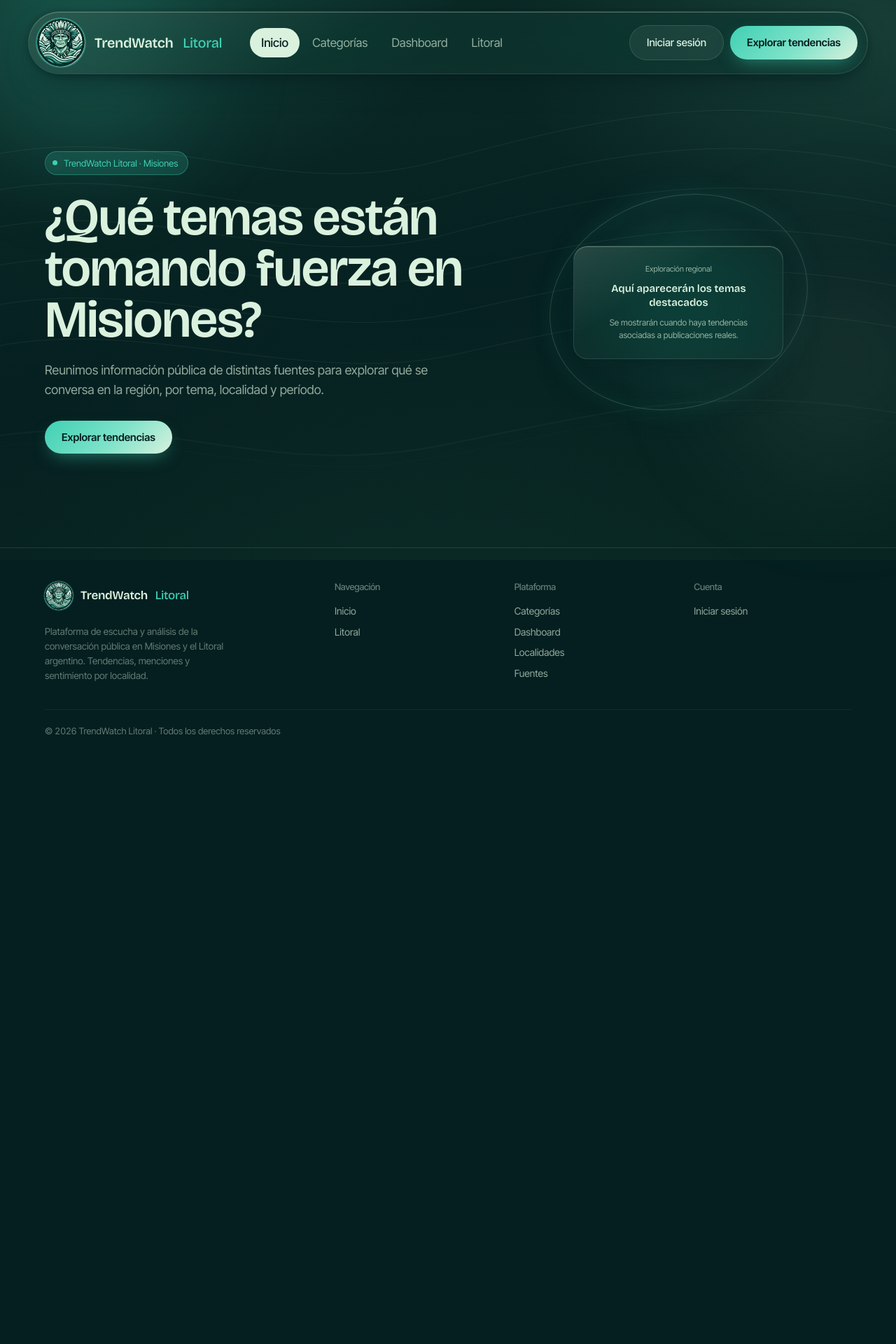
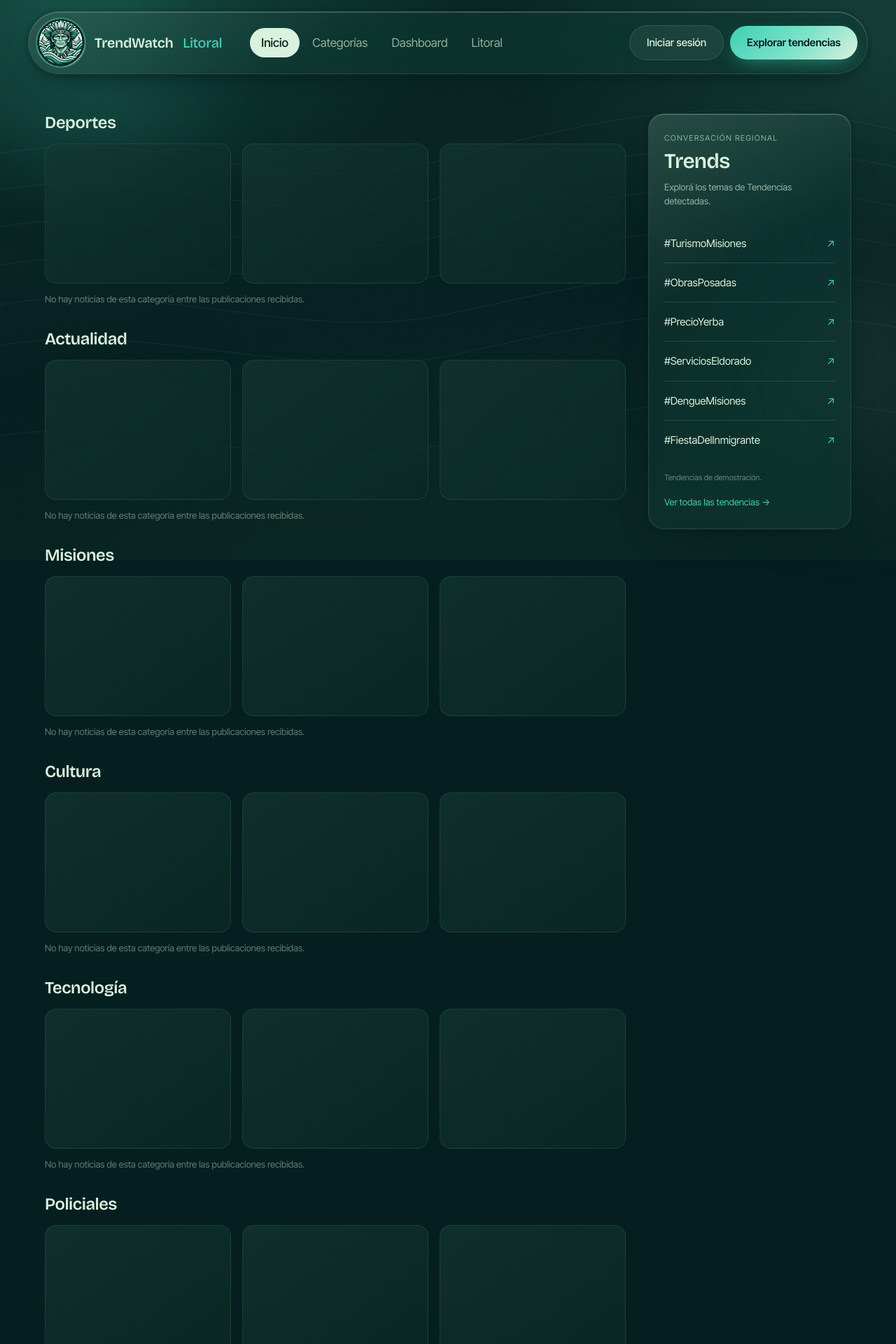
Before and after one commit to MakkiGan666/Trend-Watch-Litoral, a Django app: page / in a window 1280 px wide. Shown: the top 1920 px of the page at 70% size. Before the commit the page ends 1049 px from the top, so only its background shows below. Run offline with Django 5.2, Linux system fonts and the light colour scheme; tables that the repository leaves empty hold one stand-in row (values such as "Sample post").

Commit message:
new landing

```diff
--- a/app/core/templates/inicio.html
+++ b/app/core/templates/inicio.html
@@ -10,6 +10,7 @@
         <link href="https://fonts.googleapis.com/css2?family=Bricolage+Grotesque:opsz,wght@12..96,400;12..96,500;12..96,600&family=Inter+Tight:wght@400;500;600&display=swap" rel="stylesheet">
         <link rel="icon" type="image/png" href="/static/img/favicon.png">
         <link rel="stylesheet" href="/static/css/trendwatch.css?v=13">
+        <link rel="stylesheet" href="/static/css/landing-news.css?v=2">
     </head>
     <body class="landing-page">
         <a class="skip" href="#main">Saltar al contenido</a>
@@ -51,36 +52,38 @@
         </div>
         <main id="main">
             <div class="inicio-page">
-                <header class="inicio-hero reveal" aria-labelledby="inicio-title">
-                    <div class="wrap inicio-hero__grid">
-                        <div class="inicio-hero__content">
-                            <p class="eyebrow"><span class="pulse" aria-hidden="true"></span>TrendWatch Litoral · Misiones</p>
-                            <h1 id="inicio-title">¿Qué temas están tomando fuerza en Misiones?</h1>
-                            <p class="inicio-hero__lede">
-                                Reunimos información pública de distintas fuentes para explorar qué se conversa en la región, por tema, localidad y período.
-                            </p>
-                            <div class="inicio-hero__actions">
-                                <a class="btn btn--primary" href="/categorias/#resultados">Explorar tendencias</a>
-                            </div>
+                <h1 class="sr-only" id="inicio-title">Noticias por categoría y tendencias de Misiones</h1>
+                <div class="wrap news-layout">
+                    <div class="news-feed" data-news-feed="{% url 'listar_publicaciones' %}" aria-busy="false">
+                        {% include "partials/_news_category.html" with category_key="deportes" category_label="Deportes" %}
+                        {% include "partials/_news_category.html" with category_key="actualidad" category_label="Actualidad" %}
+                        {% include "partials/_news_category.html" with category_key="misiones" category_label="Misiones" %}
+                        {% include "partials/_news_category.html" with category_key="cultura" category_label="Cultura" %}
+                        {% include "partials/_news_category.html" with category_key="tecnologia" category_label="Tecnología" %}
+                        {% include "partials/_news_category.html" with category_key="policiales" category_label="Policiales" %}
+                        {% include "partials/_news_category.html" with category_key="sin-categoria" category_label="Otras noticias" %}
+                        <div class="news-feed__status">
+                            <p data-news-status role="status" aria-live="polite">Noticias de El Territorio</p>
+                            <button class="btn btn--ghost news-feed__retry" type="button" data-news-retry hidden>Reintentar</button>
                         </div>
-                        <div class="inicio-hero__visual" aria-label="Temas destacados de Misiones">
-                            {% for trend in featured_trends %}
-                            <a class="inicio-topic-link inicio-topic-link--{{ forloop.counter }} glass glass--sheen"
-                               href="/categorias/#resultados">
-                                <span class="inicio-topic-link__label">Tema destacado</span>
-                                <strong>{{ trend.descripcion|truncatechars:30 }}</strong>
-                                <span class="inicio-topic-link__count">Publicaciones · {{ trend.publication_count }}</span>
-                            </a>
-                            {% empty %}
-                            <div class="inicio-trends-empty glass glass--sheen">
-                                <span class="inicio-topic-link__label">Exploración regional</span>
-                                <strong>Aquí aparecerán los temas destacados</strong>
-                                <span>Se mostrarán cuando haya tendencias asociadas a publicaciones reales.</span>
-                            </div>
-                            {% endfor %}
-                        </div>
+                        <noscript><p class="news-feed__status">Activá JavaScript para consultar las noticias.</p></noscript>
                     </div>
-                </header>
+                    <aside class="news-trends glass glass--sheen" aria-labelledby="news-trends-title">
+                        <p class="news-trends__eyebrow">Conversación regional</p>
+                        <h2 id="news-trends-title">Trends</h2>
+                        <p class="news-trends__description">Explorá los temas de Tendencias detectadas.</p>
+                        <ul class="news-trends__list">
+                            <li><a href="/categorias/#trend-turismomisiones"><span>#TurismoMisiones</span><span aria-hidden="true">↗</span></a></li>
+                            <li><a href="/categorias/#trend-obrasposadas"><span>#ObrasPosadas</span><span aria-hidden="true">↗</span></a></li>
+                            <li><a href="/categorias/#trend-precioyerba"><span>#PrecioYerba</span><span aria-hidden="true">↗</span></a></li>
+                            <li><a href="/categorias/#trend-servicioseldorado"><span>#ServiciosEldorado</span><span aria-hidden="true">↗</span></a></li>
+                            <li><a href="/categorias/#trend-denguemisiones"><span>#DengueMisiones</span><span aria-hidden="true">↗</span></a></li>
+                            <li><a href="/categorias/#trend-fiestadelinmigrante"><span>#FiestaDelInmigrante</span><span aria-hidden="true">↗</span></a></li>
+                        </ul>
+                        <p class="news-trends__note">Tendencias de demostración.</p>
+                        <a class="news-trends__more" href="/categorias/#resultados">Ver todas las tendencias →</a>
+                    </aside>
+                </div>
             </div>
         </main>
         <div class="login-modal" id="login-modal" role="dialog" aria-modal="true" aria-labelledby="login-modal-title" aria-describedby="login-modal-description" {% if not open_login_modal %}hidden{% endif %}>
@@ -162,5 +165,6 @@
             </div>
         </footer>
         <script src="/static/js/trendwatch.js?v=3" defer></script>
+        <script src="/static/js/landing-news.js?v=1" defer></script>
     </body>
 </html>
--- /dev/null
+++ b/app/core/templates/partials/_news_category.html
@@ -0,0 +1,15 @@
+<section class="news-category" data-news-category="{{ category_key }}" aria-labelledby="news-heading-{{ category_key }}">
+  <div class="news-category__head">
+    <h2 id="news-heading-{{ category_key }}">{{ category_label }}</h2>
+    <div class="news-category__controls" hidden>
+      <button class="icon-btn" type="button" data-news-prev aria-label="Noticias anteriores de {{ category_label }}" aria-controls="news-track-{{ category_key }}">‹</button>
+      <button class="icon-btn" type="button" data-news-next aria-label="Noticias siguientes de {{ category_label }}" aria-controls="news-track-{{ category_key }}">›</button>
+    </div>
+  </div>
+  <div class="news-category__empty">
+    <div class="news-category__preview" aria-hidden="true"><span></span><span></span><span></span></div>
+    <p>Las noticias de {{ category_label }} aparecerán aquí.</p>
+  </div>
+  <div class="news-track" id="news-track-{{ category_key }}" hidden></div>
+  <div class="news-category__pages" role="group" aria-label="Páginas de noticias de {{ category_label }}" hidden></div>
+</section>
--- /dev/null
+++ b/app/static/css/landing-news.css
@@ -0,0 +1,46 @@
+/* Landing de noticias: usa la paleta y el vidrio compartidos del proyecto. */
+.landing-page .inicio-page{overflow:visible}
+.news-layout{display:grid;grid-template-columns:minmax(0,1fr) 290px;gap:32px;align-items:start;margin-top:40px;padding-bottom:72px}
+.news-feed{min-width:0}
+.news-feed__status{display:flex;align-items:center;gap:12px;flex-wrap:wrap;min-height:24px;margin-bottom:24px;color:var(--tx-2);font-size:13px}
+.news-feed__retry{font-size:13px;padding:7px 14px}
+.news-category{padding:0;margin-bottom:34px;min-width:0;scroll-margin-top:110px}
+.news-category__head{display:flex;align-items:center;justify-content:space-between;gap:16px;margin-bottom:16px}
+.news-category h2{font-size:24px}
+.news-category__controls{display:flex;gap:8px}
+.news-category__controls button{font-size:26px;line-height:1}
+.news-category__controls button:disabled{opacity:.3;cursor:default}
+.news-track{display:grid;grid-auto-flow:column;grid-auto-columns:calc((100% - 32px)/3);gap:16px;overflow-x:auto;scroll-snap-type:x mandatory;scrollbar-width:thin;scrollbar-color:var(--sage) transparent;padding:3px 2px 14px}
+.news-card{display:flex;flex-direction:column;min-width:0;background:var(--ink-700);border:1px solid var(--edge);border-radius:var(--r-md);overflow:hidden;scroll-snap-align:start;transition:border-color .2s,transform .2s}
+.news-card:hover{border-color:var(--aqua-line);transform:translateY(-2px)}
+.news-card__media{aspect-ratio:4/3;margin:10px 10px 0;border-radius:var(--r-sm);overflow:hidden;background:var(--ink-800);display:grid;place-items:center;position:relative}
+.news-card__media img{position:absolute;width:100%;height:100%;object-fit:cover;inset:0}
+.news-card__fallback{display:flex;flex-direction:column;align-items:center;gap:8px;color:var(--sage);font-size:11px}
+.news-card__fallback svg{width:34px;height:34px;opacity:.65}
+.news-card__body{padding:16px;display:flex;flex-direction:column;gap:10px;flex:1}
+.news-card__source{font-size:11px;color:var(--sage)}
+.news-card h3{font-size:17px;line-height:1.35;overflow-wrap:anywhere}
+.news-card__link{font-size:12px;color:var(--aqua);margin-top:auto;padding-top:8px}
+.news-category__preview{display:grid;grid-template-columns:repeat(3,minmax(0,1fr));gap:16px}
+.news-category__preview span{aspect-ratio:4/3;border-radius:var(--r-md);border:1px solid var(--edge);background:linear-gradient(145deg,var(--ink-700),var(--ink-800));opacity:.7}
+.news-category__empty p{color:var(--tx-3);font-size:13px;margin-top:12px}
+.news-category__pages{display:flex;justify-content:center;gap:9px;margin-top:12px}
+.news-page-dot{width:24px;height:24px;background:none;border:0;cursor:pointer;display:grid;place-items:center}
+.news-page-dot::before{content:"";width:7px;height:7px;border-radius:50%;background:var(--sage);opacity:.35;transition:opacity .2s,transform .2s}
+.news-page-dot[aria-pressed="true"]::before{opacity:1;background:var(--aqua);transform:scale(1.3)}
+.news-trends{position:sticky;top:112px;padding:26px 22px;overflow:hidden}
+.news-trends__eyebrow{font-size:11px;text-transform:uppercase;letter-spacing:.12em;color:var(--sage)}
+.news-trends h2{font-size:30px;margin-top:7px}
+.news-trends__description{font-size:13px;color:var(--tx-2);margin-top:10px}
+.news-trends__list{margin-top:22px;display:flex;flex-direction:column}
+.news-trends__list li+li{border-top:1px solid var(--edge)}
+.news-trends__list a{display:flex;align-items:center;justify-content:space-between;gap:8px;padding:16px 0;color:var(--mist);font-size:15px;overflow-wrap:anywhere;transition:color .2s}
+.news-trends__list a:hover{color:var(--aqua)}
+.news-trends__list a>span:last-child{color:var(--aqua)}
+.news-trends__note{font-size:11px;color:var(--tx-3);margin-top:18px}
+.news-trends__more{display:inline-flex;font-size:13px;color:var(--aqua);margin-top:16px}
+.news-layout [hidden]{display:none!important}
+@media(max-width:1050px){.news-layout{grid-template-columns:minmax(0,1fr) 250px;gap:22px}.news-track{grid-auto-columns:calc((100% - 16px)/2)}.news-trends{padding:22px 18px}.news-trends__list a{font-size:14px}}
+@media(max-width:760px){.news-layout{grid-template-columns:1fr;margin-top:28px}.news-trends{position:static}.news-trends__list{display:grid;grid-template-columns:1fr 1fr;column-gap:24px}.news-trends__list li+li{border-top:0}.news-trends__list li{border-bottom:1px solid var(--edge)}}
+@media(max-width:480px){.news-track{grid-auto-columns:85%}.news-category__preview{gap:10px}.news-trends__list{grid-template-columns:1fr}}
+@media(prefers-reduced-motion:reduce){.news-card,.news-page-dot::before{transition:none}}
--- /dev/null
+++ b/app/static/js/landing-news.js
@@ -0,0 +1,173 @@
+/* Lee publicaciones existentes; no dispara scraping ni ingesta. */
+(function () {
+  'use strict';
+  const feed = document.querySelector('[data-news-feed]');
+  if (!feed) return;
+  const status = feed.querySelector('[data-news-status]');
+  const retry = feed.querySelector('[data-news-retry]');
+  const sections = Array.from(feed.querySelectorAll('[data-news-category]'));
+  const reduced = window.matchMedia('(prefers-reduced-motion: reduce)').matches;
+  const carousels = new Map();
+
+  function safeUrl(value) {
+    if (typeof value !== 'string' || !value.trim()) return null;
+    try {
+      const url = new URL(value, window.location.origin);
+      return ['http:', 'https:'].includes(url.protocol) ? url.href : null;
+    } catch (_) { return null; }
+  }
+
+  function categoryOf(publication) {
+    // El scraper actual guarda la categoría en fuente: "El Territorio (Cultura)".
+    // categoria e imagen_url quedan admitidas para una futura ampliación de la API.
+    const match = String(publication.fuente || '').match(/\(([^)]+)\)\s*$/);
+    const category = String(publication.categoria || (match ? match[1] : 'sin-categoria'));
+    return category.normalize('NFD').replace(/[\u0300-\u036f]/g, '').trim().toLowerCase();
+  }
+
+  function card(publication) {
+    const article = document.createElement('article');
+    article.className = 'news-card';
+    const media = document.createElement('div');
+    media.className = 'news-card__media';
+    const fallback = document.createElement('span');
+    fallback.className = 'news-card__fallback';
+    fallback.innerHTML = '<svg aria-hidden="true" viewBox="0 0 24 24" fill="none" stroke="currentColor" stroke-width="1.3"><rect x="3" y="4" width="18" height="16" rx="3"/><circle cx="8" cy="9" r="1.5"/><path d="m4 17 5-5 4 4 3-3 4 4"/></svg><span>El Territorio</span>';
+    media.append(fallback);
+    const imageUrl = safeUrl(publication.imagen_url);
+    if (imageUrl) {
+      const image = document.createElement('img');
+      image.alt = ''; // El título contiguo identifica la noticia.
+      image.loading = 'lazy';
+      image.addEventListener('error', () => image.remove(), { once: true });
+      image.src = imageUrl;
+      media.append(image);
+    }
+    const body = document.createElement('div');
+    body.className = 'news-card__body';
+    const source = document.createElement('span');
+    source.className = 'news-card__source';
+    source.textContent = publication.fuente || 'El Territorio';
+    const heading = document.createElement('h3');
+    const url = safeUrl(publication.url);
+    const title = publication.titulo || 'Noticia sin título';
+    if (url) {
+      const link = document.createElement('a');
+      link.href = url;
+      link.target = '_blank';
+      link.rel = 'noopener noreferrer';
+      link.textContent = title;
+      heading.append(link);
+    } else { heading.textContent = title; }
+    body.append(source, heading);
+    if (url) {
+      const link = document.createElement('a');
+      link.className = 'news-card__link';
+      link.href = url;
+      link.target = '_blank';
+      link.rel = 'noopener noreferrer';
+      link.textContent = 'Leer en El Territorio ↗';
+      body.append(link);
+    }
+    article.append(media, body);
+    return article;
+  }
+
+  function carousel(section) {
+    const track = section.querySelector('.news-track');
+    const controls = section.querySelector('.news-category__controls');
+    const pages = section.querySelector('.news-category__pages');
+    const prev = section.querySelector('[data-news-prev]');
+    const next = section.querySelector('[data-news-next]');
+    let positions = [];
+    function update() {
+      const max = Math.max(0, track.scrollWidth - track.clientWidth);
+      let current = 0;
+      positions.forEach((position, index) => {
+        if (Math.abs(position - track.scrollLeft) < Math.abs(positions[current] - track.scrollLeft)) current = index;
+      });
+      prev.disabled = track.scrollLeft <= 2;
+      next.disabled = track.scrollLeft >= max - 2;
+      Array.from(pages.children).forEach((dot, index) => dot.setAttribute('aria-pressed', String(index === current)));
+    }
+    function move(position) { track.scrollTo({ left: position, behavior: reduced ? 'auto' : 'smooth' }); }
+    function refresh() {
+      const max = Math.max(0, track.scrollWidth - track.clientWidth);
+      positions = [0];
+      // Cada página comienza en una tarjeta completa, también en móvil.
+      const cards = Array.from(track.children);
+      const origin = cards[0] ? cards[0].offsetLeft : 0;
+      const step = cards.length > 1 ? cards[1].offsetLeft - origin : track.clientWidth;
+      const visible = Math.max(1, Math.floor((track.clientWidth + 16) / Math.max(1, step)));
+      for (let index = visible; index < cards.length && max > 2; index += visible) {
+        const position = Math.min(cards[index].offsetLeft - origin, max);
+        if (position > positions[positions.length - 1] + 2) positions.push(position);
+      }
+      controls.hidden = pages.hidden = max <= 2;
+      pages.replaceChildren();
+      positions.forEach((position, index) => {
+        const dot = document.createElement('button');
+        dot.type = 'button';
+        dot.className = 'news-page-dot';
+        dot.setAttribute('aria-label', 'Página ' + (index + 1));
+        dot.setAttribute('aria-controls', track.id);
+        dot.addEventListener('click', () => move(position));
+        pages.append(dot);
+      });
+      update();
+    }
+    prev.addEventListener('click', () => move([...positions].reverse().find(position => position < track.scrollLeft - 2) ?? 0));
+    next.addEventListener('click', () => move(positions.find(position => position > track.scrollLeft + 2) ?? positions[positions.length - 1]));
+    track.addEventListener('scroll', update, { passive: true });
+    if ('ResizeObserver' in window) new ResizeObserver(refresh).observe(track);
+    else window.addEventListener('resize', refresh);
+    refresh();
+    return refresh;
+  }
+
+  async function load() {
+    feed.setAttribute('aria-busy', 'true');
+    status.textContent = 'Cargando noticias de El Territorio…';
+    retry.hidden = true;
+    const controller = new AbortController();
+    const timeout = setTimeout(() => controller.abort(), 15000);
+    try {
+      const response = await fetch(feed.dataset.newsFeed, { headers: { Accept: 'application/json' }, signal: controller.signal });
+      if (!response.ok) throw new Error('Respuesta no disponible');
+      const payload = await response.json();
+      if (payload.status !== 'success' || !Array.isArray(payload.data)) throw new Error('Formato no disponible');
+      const groups = new Map(sections.map(section => [section.dataset.newsCategory, []]));
+      payload.data.forEach(publication => {
+        if (!publication || typeof publication !== 'object') return;
+        const category = categoryOf(publication);
+        const key = groups.has(category) ? category : 'sin-categoria';
+        groups.get(key).push(publication);
+      });
+      sections.forEach(section => {
+        const publications = groups.get(section.dataset.newsCategory);
+        const track = section.querySelector('.news-track');
+        const empty = section.querySelector('.news-category__empty');
+        section.hidden = section.dataset.newsCategory === 'sin-categoria' && !publications.length;
+        track.replaceChildren(...publications.map(card));
+        track.hidden = !publications.length;
+        empty.hidden = Boolean(publications.length);
+        empty.querySelector('p').textContent = 'No hay noticias de esta categoría entre las publicaciones recibidas.';
+        if (publications.length) {
+          if (!carousels.has(section)) carousels.set(section, carousel(section));
+          else carousels.get(section)();
+        }
+      });
+      status.textContent = payload.data.length
+        ? 'El Territorio · Últimas ' + payload.data.length + ' noticias recibidas'
+        : 'Todavía no hay noticias disponibles.';
+    } catch (_) {
+      status.textContent = 'No pudimos cargar las noticias. Intentá nuevamente.';
+      retry.hidden = false;
+    } finally {
+      clearTimeout(timeout);
+      feed.setAttribute('aria-busy', 'false');
+    }
+  }
+  retry.addEventListener('click', load);
+  load();
+})();
```
Also changed, not shown: app/core/templates/categorias.html (+6 -6 lines).
